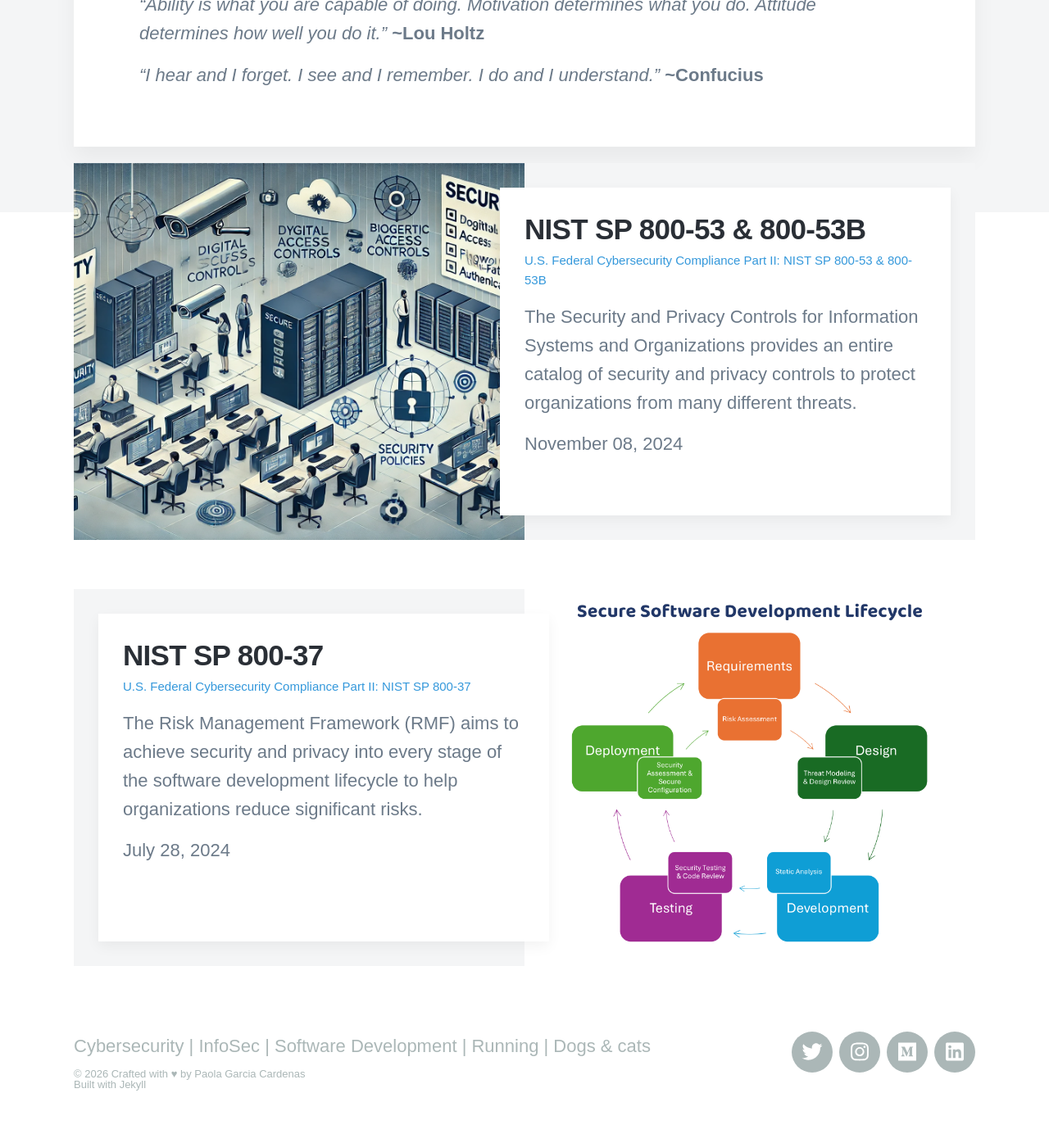
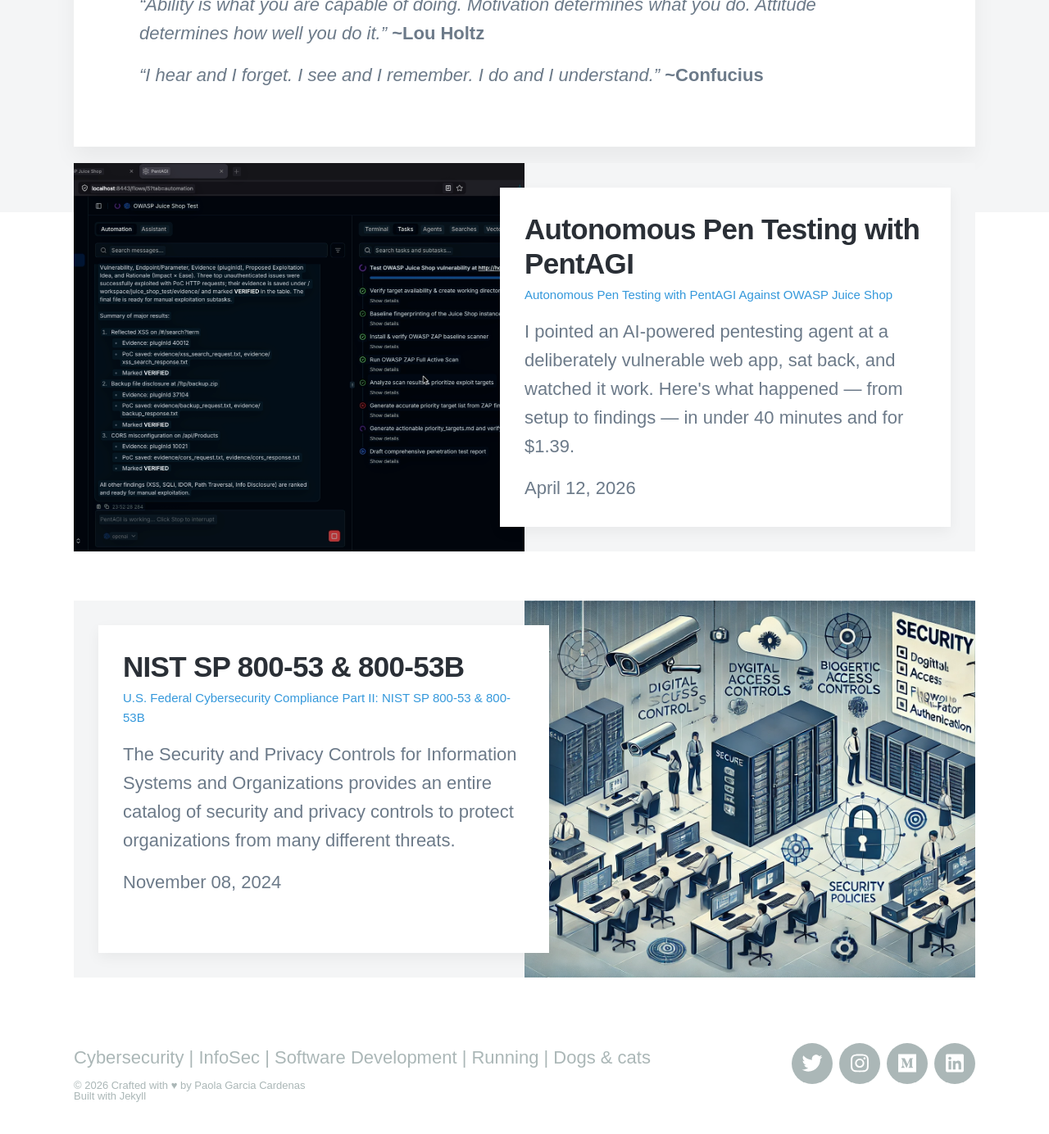
Before and after one commit to paoga87/jekyll-v2, a Jekyll site: the page built from index.html, in a window 1280 px wide and 1400 px high, scrolled down 967 px. Shown: the top 1384 px of the window at 82% size. Built offline with Jekyll 4.4.1, drawn with Linux system fonts in a browser that asks for light colours; nearby versions of some CDN libraries; some web fonts are replaced; part of the change alters nothing that is shown.

Commit message:
PostAGI post and update to resume

````diff
--- a/_pages/resume.md
+++ b/_pages/resume.md
@@ -14,7 +14,7 @@ featured_image: /images/resume_cover.jpg
 
 | Professional Experience                              | Dates of employment            |
 |------------------------------------------------------|--------------------------------|
-| Security GRC Analyst, [Gong](https://www.gong.io/)   | October 2025 - Present         |
+| Cybersecurity GRC Analyst, [Gong](https://www.gong.io/)   | October 2025 - Present         |
 | Sr. Staff Cybersecurity Engineer, Bixal Solutions Inc.| August 2019 - October 2025    |
 | Adjunct (Cyberfellows Program), New York University   | September 2021 - Present      |
 | Computer Science & Cybersecurity Adjunct, St. Thomas Aquinas College | September 2017 - May 2023 |
--- /dev/null
+++ b/_posts/2026-04-12-pentagi-owasp-juiceshop.md
@@ -0,0 +1,150 @@
+---
+title: 'Autonomous Pen Testing with PentAGI'
+subtitle: 'Autonomous Pen Testing with PentAGI Against OWASP Juice Shop'
+date: 2026-04-12 10:00:00
+location: New York, NY
+description: I pointed an AI-powered pentesting agent at a deliberately vulnerable web app, sat back, and watched it work. Here's what happened — from setup to findings — in under 40 minutes and for $1.39.
+featured_image: '/images/post/pentagi-juiceshop.png'
+---
+
+## Autonomous Pen Testing with PentAGI Against OWASP Juice Shop
+
+I pointed an AI-powered pentesting agent at a deliberately vulnerable web app, sat back, and watched it work. Here's what happened — from setup to findings — in under 40 minutes and for $1.39.
+
+## Pre-Requisites
+
+Before you begin, make sure you have the following ready on your local machine:
+
+- **Docker Desktop** installed and running locally.
+- **Docker images pulled:** [OWASP Juice Shop](https://hub.docker.com/r/bkimminich/juice-shop) and [PentAGI](https://hub.docker.com/r/vxcontrol/pentagi).
+- **PentAGI installed** per the official [getting started guide](https://pentagi.com/get-started).
+- **Valid LLM API keys** (OpenAI, Anthropic, etc.) configured in PentAGI's `.env` file.
+- **General pen-testing knowledge** (optional). Following along with PentAGI's output will teach you plenty, but familiarity with common techniques helps you evaluate what the tool is doing.
+
+[OWASP Juice Shop](https://owasp.org/www-project-juice-shop/) is an intentionally vulnerable web application designed for security training. [PentAGI](https://pentagi.com) is an AI-powered autonomous penetration testing tool that runs inside Docker and integrates 20+ security tools — nmap, Metasploit, sqlmap, OWASP ZAP, and more — orchestrated by LLM-driven agents that plan and execute tests without manual intervention.
+
+## Setting Up the Environment
+
+I started by pulling both images to my local Docker instance: OWASP Juice Shop and PentAGI. Once the containers were running, I had both targets and tools ready to go.
+
+![Docker Desktop showing Juice Shop and PentAGI containers running](/images/post/pentagi-local_docker_containers.png)
+*Docker Desktop — Juice Shop, PentAGI, and pentagi-terminal containers running side-by-side.*
+
+| **Networking note:** | Since both Juice Shop and PentAGI run as separate Docker containers, PentAGI's sandboxed execution containers can't reach Juice Shop via `localhost:3000`. On macOS or Windows, the simplest workaround is to use `http://host.docker.internal:3000` as the target URL. On Linux, you'd use the Docker bridge network IP instead.
+
+| **Secure & isolated by design:**  | All PentAGI operations are performed inside a sandboxed Docker environment, so your host machine and network stay protected during testing. And as you can see, this is a very simple setup — just a few containers and you're ready to go. No complex infrastructure required.
+
+## The PentAGI Interface
+
+After installing PentAGI and navigating to the web interface, the first thing I noticed was how clean and straightforward the layout is. On the left sidebar you have Settings at the bottom and your recent "Flows" at the top. The main panel shows your Flows with key metadata: ID, Title, Status, Provider, Terminals, Created, and Updated timestamps.
+
+![PentAGI Flows dashboard showing OWASP Juice Shop Test](/images/post/pentagi-dashboard.png)
+*PentAGI Flows dashboard — the single "OWASP Juice Shop Test" flow in a Waiting state.*
+
+For this walkthrough, you'll only see one Flow: **OWASP Juice Shop Test**.
+
+| **Worth noting:** | I did not set up any observability stack for this test — PentAGI works out of the box without one. However, PentAGI also offers specialized AI agents for research, development, and infrastructure tasks, which can extend its capabilities well beyond basic scanning if you need deeper analysis or custom tooling during an engagement.
+
+## Creating a New Flow
+
+To kick off a test, click **"+ New Flow"** in the upper-right corner. You're presented with a simple modal: choose between "Automation" and "Assistant" mode, then describe what you want to test and where.
+
+![PentAGI new flow creation dialog with Automation tab selected](/images/post/pentagi-new-flow.png)
+*Create a new flow — select "Automation" and describe your target and testing goals.*
+
+The key here is to be as descriptive as possible. Your prompt directly determines how the PentAGI agents plan their work and how many tasks get created. You could narrow the scope to specific vulnerability classes (e.g., "test only for SQL injection and XSS") or leave it broad to see what the tool discovers on its own.
+
+| **Tip:** | Make sure your PentAGI `.env` file has valid LLM API keys configured (OpenAI, Anthropic, etc.) since the AI agents depend on them. If the keys are missing or invalid, PentAGI will error out. |
+
+My prompt was intentionally broad:
+
+```
+Test the OWASP Juice Shop, a vulnerable web application at the following target location: http://host.docker.internal:3000
+```
+
+I could have been more specific — perhaps asking it to focus on injection flaws or authentication bypasses. But in this case, I wanted to see the full breadth of what PentAGI could discover autonomously.
+
+## Watching PentAGI Work
+
+Once submitted, PentAGI decomposed my broad prompt into a structured set of tasks and began executing them sequentially. The Automation tab shows a real-time feed of what the agents are doing — running scripts, parsing scan output, generating analysis files — while the Tasks panel on the right provides a high-level checklist of every task in the pipeline.
+
+<video controls width="100%">
+  <source src="{{ site.baseurl }}/images/post/pentagi-juiceshop.mp4" type="video/mp4">
+</video>
+*PentAGI mid-run — video demonstration.*
+
+![PentAGI mid-execution showing tasks and automation output](/images/post/pentagi-progress-completion.png)
+
+*PentAGI mid-run — 33% complete with tasks ranging from fingerprinting to SQL injection exploitation.*
+
+Looking at the task panel, you can see the methodical approach PentAGI took. It started with reconnaissance (verifying target availability, fingerprinting the application, running OWASP ZAP scans), moved into analysis (prioritizing exploit targets), and then executed targeted attacks across multiple vulnerability categories: SQL injection, XSS, path traversal, access control, and authentication weaknesses.
+
+| Metric | Value |
+|--------|-------|
+| Tasks Created | 15 |
+| Total Runtime | ~38 minutes |
+| OpenAI API Cost | $1.39 |
+
+Here's the full task breakdown that PentAGI generated from my single-sentence prompt:
+
+1. ✅ Verify target availability & create working directory
+2. ✅ Baseline fingerprinting of the Juice Shop instance
+3. ✅ Install & verify OWASP ZAP baseline scanner
+4. ✅ Run OWASP ZAP Full Active Scan
+5. ✅ Analyze scan results & prioritize exploit targets
+6. 🔄 Test authentication & session management weaknesses
+7. 🔄 Exploit SQL Injection opportunities
+8. 🔄 Probe and exploit Cross-Site Scripting (XSS)
+9. 🔄 Assess file disclosure & path traversal flaws
+10. 🔄 Validate access control & role escalation
+11. ⏳ Consolidate findings and verify impact
+12. ⏳ Draft comprehensive penetration test report
+
+What stands out is the logical progression — it mirrors how an experienced penetration tester would approach an engagement: recon first, then scan, analyze, exploit, and report. PentAGI even generated intermediate artifacts like `priority_targets.md`, a structured Markdown table that ranked vulnerabilities by impact and exploitability to guide its own subsequent tasks.
+
+## The Final Report
+
+Once PentAGI completed all tasks, it produced a full client-ready penetration test report (`Juice_Shop_Pentest_Report.md`) along with supporting artifacts. Here's a summary of what it delivered.
+
+### Findings at a Glance
+
+PentAGI identified **11 distinct vulnerabilities** across three risk levels:
+
+| Risk Level | Count |
+|------------|-------|
+| High | 3 |
+| Medium | 4 |
+| Low | 4 |
+
+### Verified Exploits with Proof-of-Concept
+
+PentAGI didn't just flag potential issues — it autonomously crafted `curl` PoC requests and captured full request/response pairs as evidence for the three highest-priority unauthenticated vulnerabilities:
+
+1. **Reflected XSS on `/#/search?term`** — Injected a `<script>` tag via the search parameter to demonstrate arbitrary JavaScript execution.
+2. **Backup File Disclosure at `/ftp/backup.zip`** — Downloaded a backup archive containing source code and configuration data with a simple GET request.
+3. **CORS Misconfiguration on `/api/Products`** — Sent a request with a spoofed `Origin: https://evil.com` header and confirmed the server reflected it back, enabling cross-origin data exfiltration.
+
+Each of these was marked **VERIFIED** in the priority targets table, with corresponding evidence files (`*_request.txt` and `*_response.txt`) saved under the evidence directory.
+
+### Reconnaissance Summary
+
+During the recon phase, PentAGI fingerprinted the Juice Shop stack as **Node.js / Express / Angular** using WhatWeb, confirmed **no WAF was present** via wafw00f, and noted that full `nmap -sV` port scanning was limited by Docker's raw socket restrictions — though it worked around this by falling back to HTTP header analysis.
+
+### Report Structure
+
+The final report followed a professional penetration testing format with sections covering engagement scope and methodology, a reconnaissance summary referencing all saved artifacts, a vulnerability overview table, detailed write-ups for each of the 11 findings (including CVSS 3.1 vectors and scores, reproduction steps, and remediation advice), the verified exploits section with embedded PoC commands, an overall risk assessment with a prioritized remediation roadmap, and an appendix listing all tool versions used.
+
+PentAGI also generated a `final_validation.txt` artifact confirming that all paths in the report resolved correctly, all evidence files were present, and the workspace was cleaned of placeholder scripts — ready for hand-off.
+
+## Key Takeaways
+
+Even with a deliberately vague prompt, PentAGI produced a structured, methodical penetration test that followed industry-standard methodology. It autonomously installed tools, ran scans, analyzed results, and pivoted its approach based on what it found — all without any human guidance beyond the initial prompt.
+
+A few things worth noting for anyone looking to try this:
+
+- **Prompt specificity matters.** A more targeted prompt would produce fewer, more focused tasks. A broad prompt gives you breadth but takes longer and costs more in API calls.
+- **Docker networking is the first hurdle.** Getting your containers to talk to each other is the most likely friction point. Plan your network topology before you start.
+- **Cost is minimal.** At $1.39 for a comprehensive test, the barrier to experimentation is extremely low.
+- **It's a learning tool, too.** Even if you're not deeply experienced in penetration testing, reading through PentAGI's task execution and reasoning gives you a solid understanding of methodology and technique.
+- **The report is pretty good.** PentAGI didn't just dump raw scan output — it produced a structured penetration test report with CVSS scoring, reproduction steps, remediation advice, and verified PoCs with evidence. For a $1.39 API call, that level of documentation is remarkable.
+- **Self-validation built in.** PentAGI generated its own validation artifact (`final_validation.txt`) to confirm finding counts, evidence file presence, and path integrity before considering the engagement complete. It even cleaned up its own placeholder scripts — a level of housekeeping you don't always see from human testers.
````
Also changed, not shown: images/post/pentagi-dashboard.png (added), images/post/pentagi-juiceshop.png (added), images/post/pentagi-local_docker_containers.png (added), images/post/pentagi-new-flow.png (added), images/post/pentagi-progress-completion.png (added), 5 other files.
